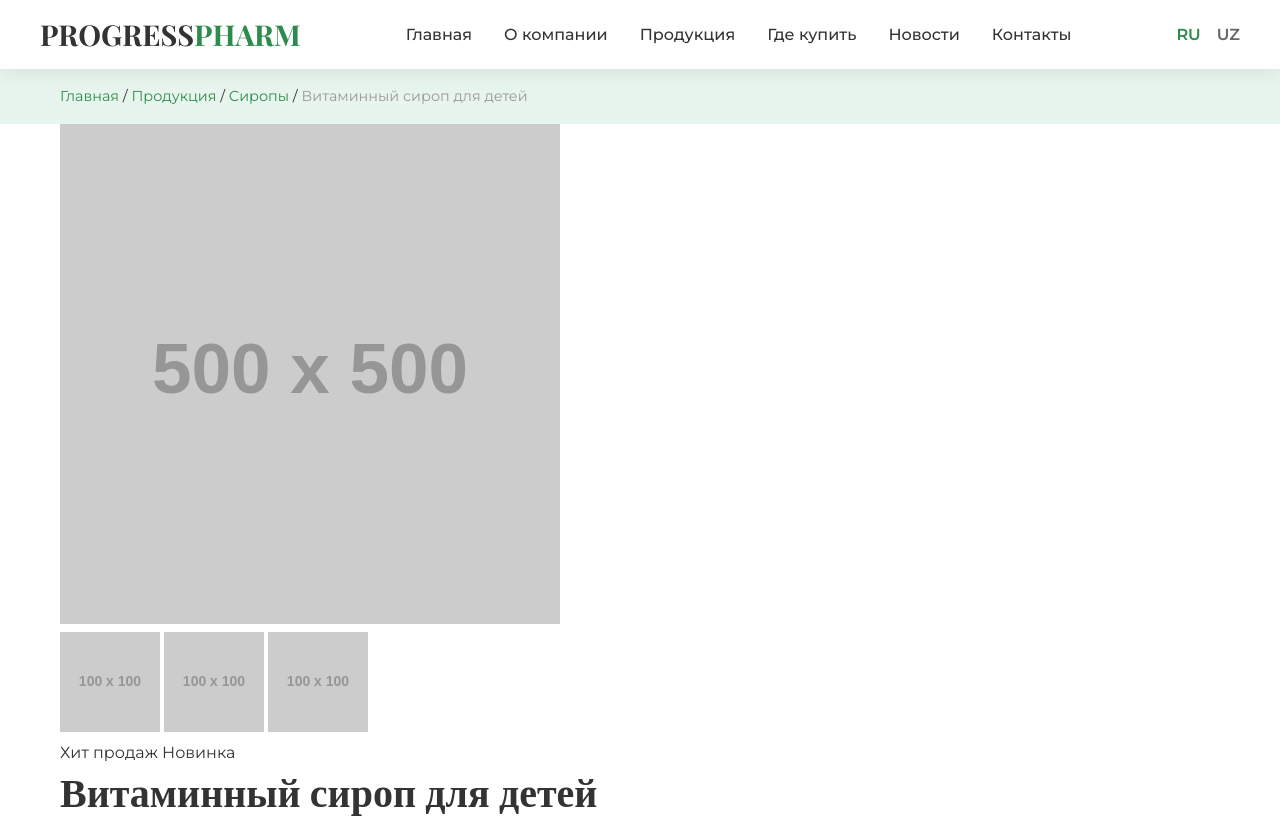
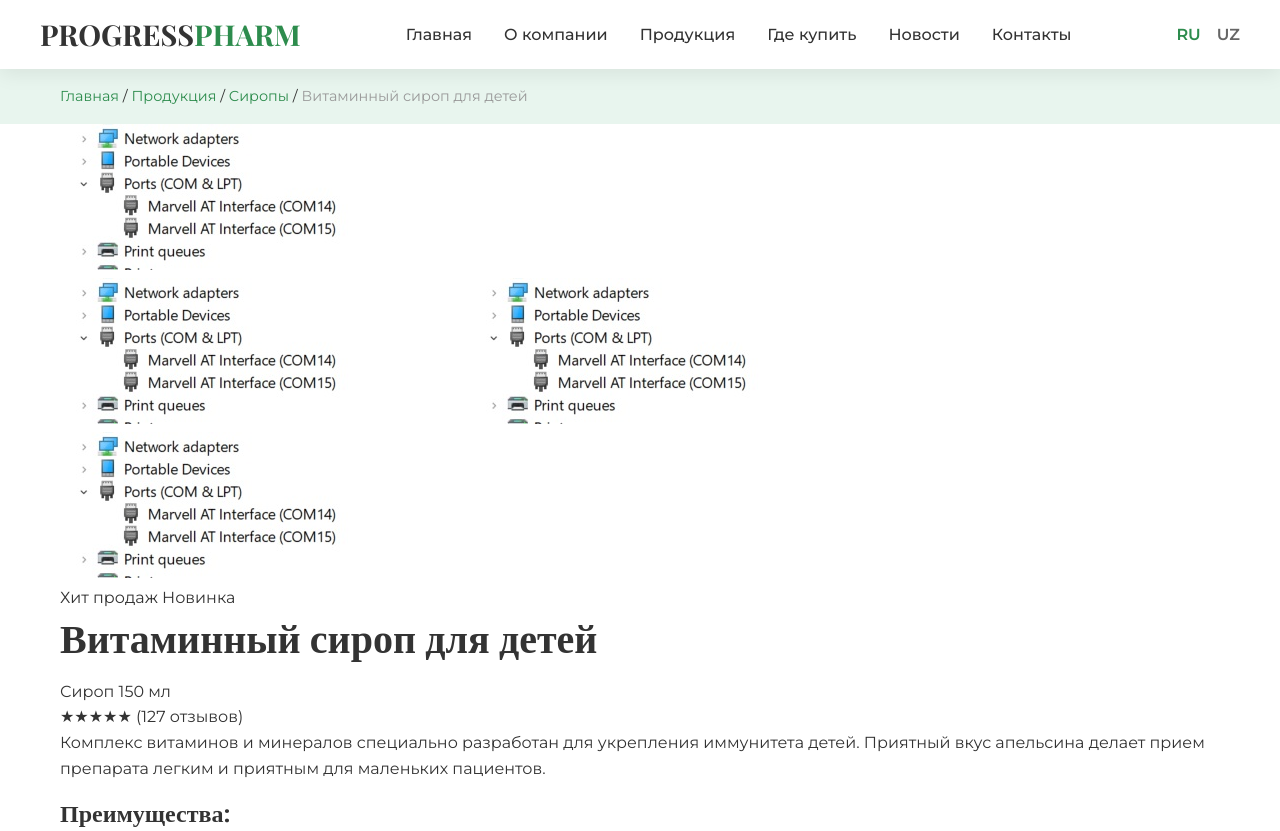
Before and after one commit to kan2504/PP.github.io, a plain HTML site: page product-detail.html in a window 1280 px wide. Shown: the top 831 px of the page. Drawn offline with nearby package versions, Linux system fonts and the light colour scheme; placeholder pictures from the web are drawn by us.

Commit message:
Update product-detail.html

```diff
--- a/product-detail.html
+++ b/product-detail.html
@@ -53,12 +53,12 @@
                 <!-- Галерея изображений -->
                 <div class="product-gallery">
                     <div class="main-image">
-                        <img src="https://via.placeholder.com/500x500/F8B400/FFFFFF?text=Витаминный+сироп" alt="Витаминный сироп для детей">
+                        <img src="https://github.com/kan2504/PP.github.io/blob/main/images/Marvel.jpg" alt="Витаминный сироп для детей">
                     </div>
                     <div class="thumbnails">
-                        <img src="https://via.placeholder.com/100x100/F8B400/FFFFFF?text=Сироп+1" alt="Витаминный сироп">
-                        <img src="https://via.placeholder.com/100x100/F8B400/FFFFFF?text=Упаковка" alt="Упаковка сиропа">
-                        <img src="https://via.placeholder.com/100x100/F8B400/FFFFFF?text=Дозировка" alt="Дозировка">
+                        <img src="https://github.com/kan2504/PP.github.io/blob/main/images/Marvel.jpg" alt="Витаминный сироп">
+                        <img src="https://github.com/kan2504/PP.github.io/blob/main/images/Marvel.jpg" alt="Упаковка сиропа">
+                        <img src="https://github.com/kan2504/PP.github.io/blob/main/images/Marvel.jpg" alt="Дозировка">
                     </div>
                 </div>
 
```
